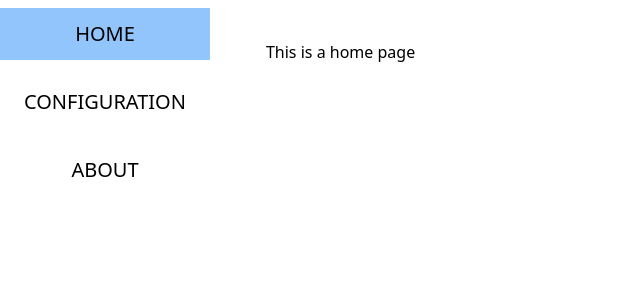
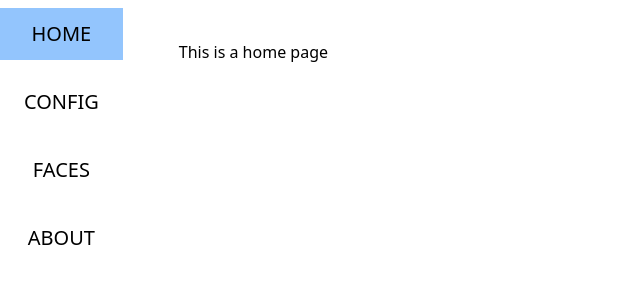
Before and after one commit to elimc/HelloDear, a Vue app in the folder dashboard/: page / in a window 1280 px wide. Shown: the top 300 px of the page, without its empty margins (0-640 px from the left). Built offline with nearby package versions, Linux system fonts and the light colour scheme.

Commit message:
Updated app.vue to keep components alive

```diff
--- a/dashboard/src/App.vue
+++ b/dashboard/src/App.vue
@@ -1,12 +1,16 @@
 <template>
   <tabs-vue :tabs="tabs">
-    <router-view class="p-10"></router-view>
+    <router-view v-slot="{ Component }" class="p-10">
+      <keep-alive>
+        <component :is="Component" />
+      </keep-alive>
+    </router-view>
   </tabs-vue>
 </template>
 
 <script>
-import { provide, ref, watch } from "vue"
-import TabsVue from './components/Tabs.vue'
+import { provide, ref, watch } from "vue";
+import TabsVue from "./components/Tabs.vue";
 
 export default {
   components: { TabsVue },
@@ -14,37 +18,45 @@ export default {
     const tabs = ref([
       {
         name: "Home",
-        route: "/home"
+        route: "/home",
       },
       {
-        name: "Configuration",
-        route: "/config"
+        name: "Config",
+        route: "/config",
+      },
+      {
+        name: "Faces",
+        route: "/faces",
       },
       {
         name: "About",
-        route: "/about"
+        route: "/about",
       },
-
-    ])
+    ]);
 
     // Very simple global state object.
     // This is not really a good way to manage state,
     // but there's not much time to set up a proper store
     const state = ref({
-      messageID: "test"
-    })
+      messageID: "test",
+      face: ""
+    });
 
     // Provide global state so it available in any components if required
-    provide('state', state)
+    provide("state", state);
 
     // Watch for updates in the state
-    watch(state, (curr, prev) => {
-      console.log("State updated", state.value)
-    }, { deep: true })
+    watch(
+      state,
+      (curr, prev) => {
+        console.log("State updated", state.value);
+      },
+      { deep: true }
+    );
 
     return {
-      tabs
-    }
-  }
-}
+      tabs,
+    };
+  },
+};
 </script>
```
